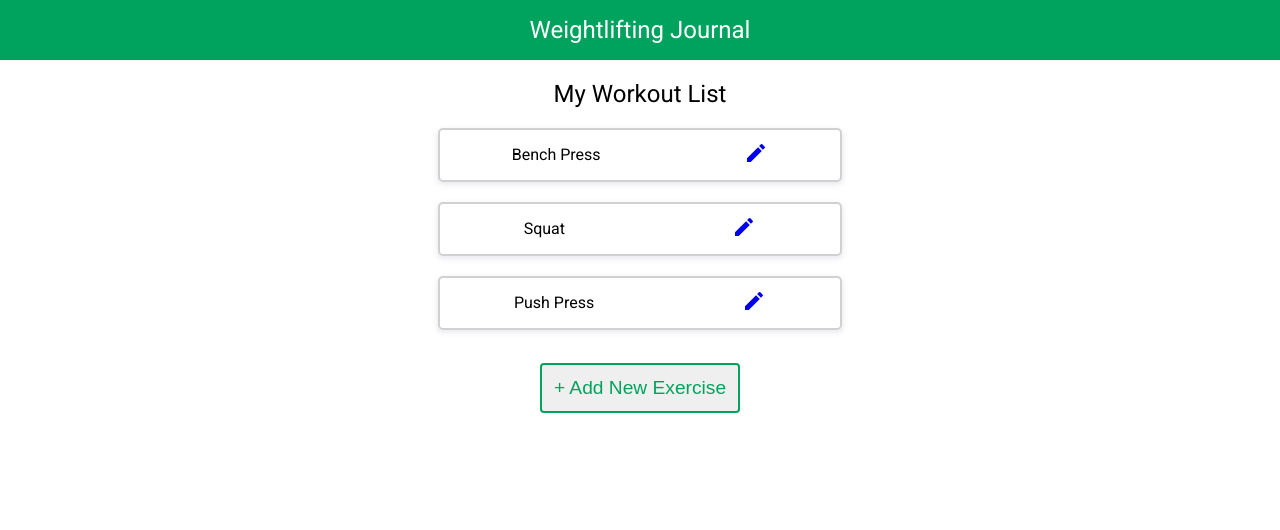
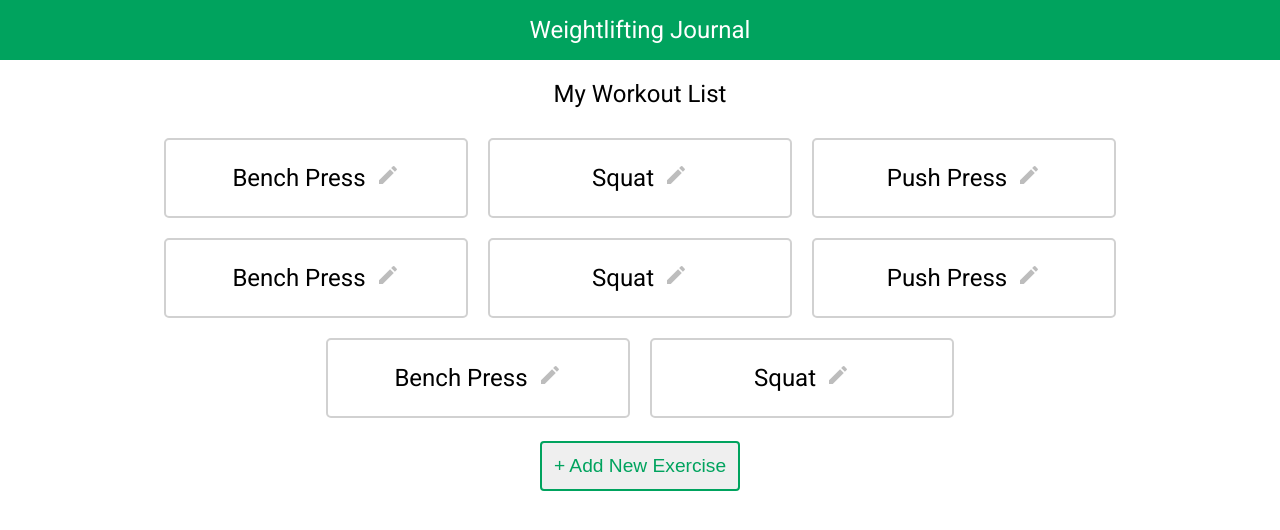
Before and after one commit to nasraaden/Front-end, a React (Create React App) app in the folder client/: page /workout in a window 1280 px wide. Shown: the top 530 px of the page. Built offline with nearby package versions, Linux system fonts and the light colour scheme.

Commit message:
styling to /workout

```diff
--- a/client/src/App.css
+++ b/client/src/App.css
@@ -125,3 +125,14 @@ h2{
   font-size: 1rem;
   border: 2px solid #d1d1d1;
 }
+
+/* Workout card individual name */
+.workout-card{
+  display: flex;
+  justify-content: center;
+  align-items: center;
+}
+
+.workout-card p{
+  margin-right: 10px;
+}
--- a/client/src/components/Workout/WorkoutCard.js
+++ b/client/src/components/Workout/WorkoutCard.js
@@ -1,16 +1,16 @@
 import React from "react";
 import {makeStyles} from "@material-ui/core";
-
+import FitnessCenterIcon from '@material-ui/icons/FitnessCenter';
+import EditIcon from '@material-ui/icons/Edit';
+import {Link} from "react-router-dom"
 
 const WorkoutCard = ({workout}) => {
 
 
     return (
-        <div >
-
+        <div className="workout-card">
             <p>{workout.name}</p>
-
-
+            <Link to={`/workout/${workout.id}`}><EditIcon color="disabled"/> </Link>
         </div>
     )
 }
--- a/client/src/components/Workout/WorkoutList.js
+++ b/client/src/components/Workout/WorkoutList.js
@@ -36,10 +36,48 @@ const workouts = [
         date: "2019-12-31",
         region: "shoulders"
     },
+    {
+        id: 3,
+        name: "Bench Press",
+        weight: "185",
+        reps: "10",
+        date: "2019-12-31",
+        region: "chest"
+    },
+    {
+        id: 4,
+        name: "Squat",
+        weight: "185",
+        reps: "10",
+        date: "2019-12-31",
+        region: "chest"
+    },
+    {
+        id: 5,
+        name: "Push Press",
+        weight: "185",
+        reps: "10",
+        date: "2019-12-31",
+        region: "shoulders"
+    },
+    {
+        id: 6,
+        name: "Bench Press",
+        weight: "185",
+        reps: "10",
+        date: "2019-12-31",
+        region: "chest"
+    },
+    {
+        id: 7,
+        name: "Squat",
+        weight: "185",
+        reps: "10",
+        date: "2019-12-31",
+        region: "chest"
+    },
 
 ]
-
-
 
 const WorkoutList = () => {
     const [workout, setWorkout] = useState([])
@@ -59,42 +97,21 @@ const WorkoutList = () => {
     }, []);
     // console.log(workout);
 
-
-    const useStyles = makeStyles(theme => ({
-        container: {
-            display: 'flex',
-            flexDirection: 'row',
-            justifyContent: 'space-around',
-            alignItems: 'center',
-            border: '2px solid #d1d1d1',
-            borderRadius: "5px",
-            width: 400,
-            height: 50,
-            margin: '20px auto',
-            boxShadow: '0 2px 5px 1px rgba(90, 89, 136, 0.12)'
-        },
-        input: {
-            display: 'none',
-        },
-    }));
-    const classes = useStyles(1);
-
-
     return (
-        <div>
+        <div >
             <h2>My Workout List</h2>
+            <div className="workoutlist">
             {workout.map(workOut => {
                 return(
-                    <div className={classes.container} key={workOut.id}>
-
+                    <div key={workOut.id} className="workout">
                     <WorkoutCard key={workOut.id} workout={workOut} />
-
-                    <Link to={`/workout/${workOut.id}`}>
-                    <EditIcon/>
-                    </Link>
+                    {/* <Link to={`/workout/${workOut.id}`}>
+                    <button className="edit-button"><EditIcon color="disabled"/> Edit </button>
+                    </Link> */}
                     </div>
                 )}
             )}
+            </div>
             <div>
             <Link to="/AddWorkOut"><button className="add-button"> + Add New Exercise</button></Link>
             </div>
```
